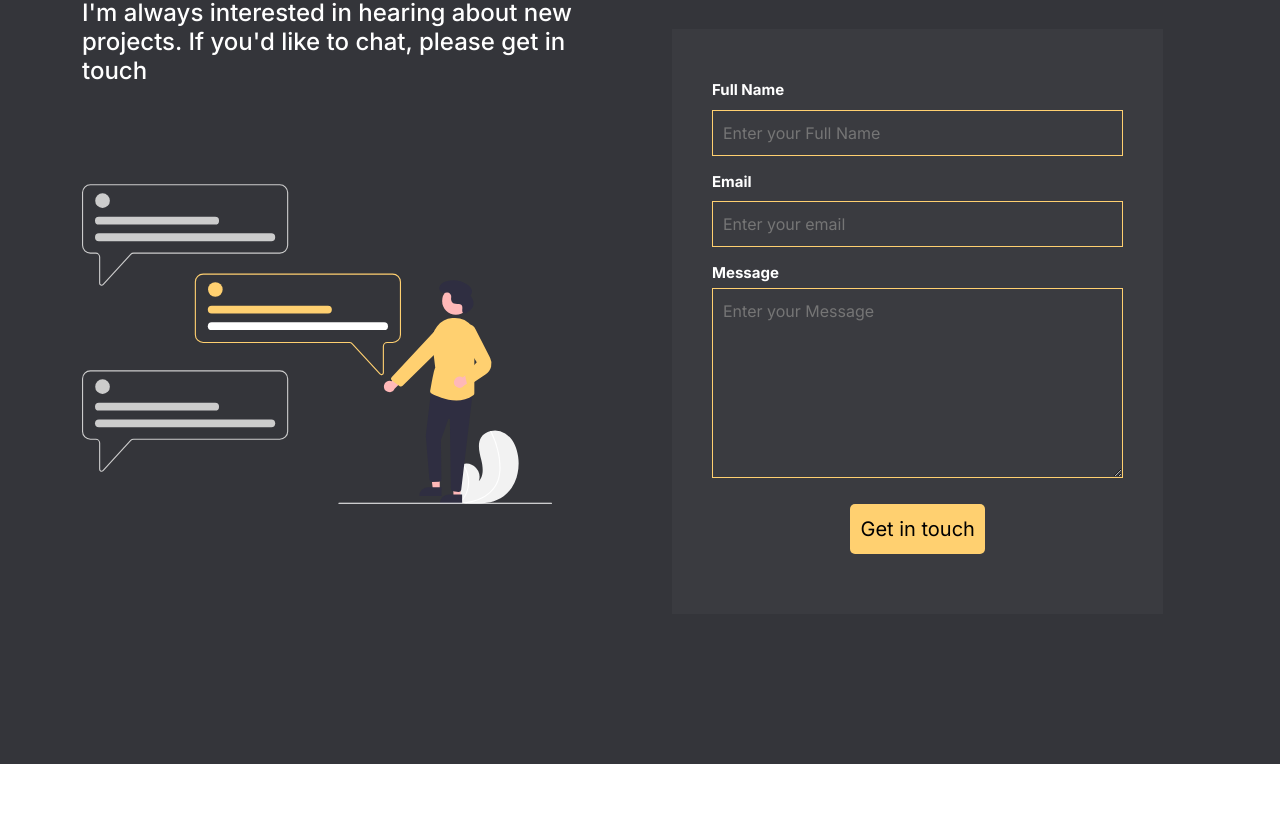
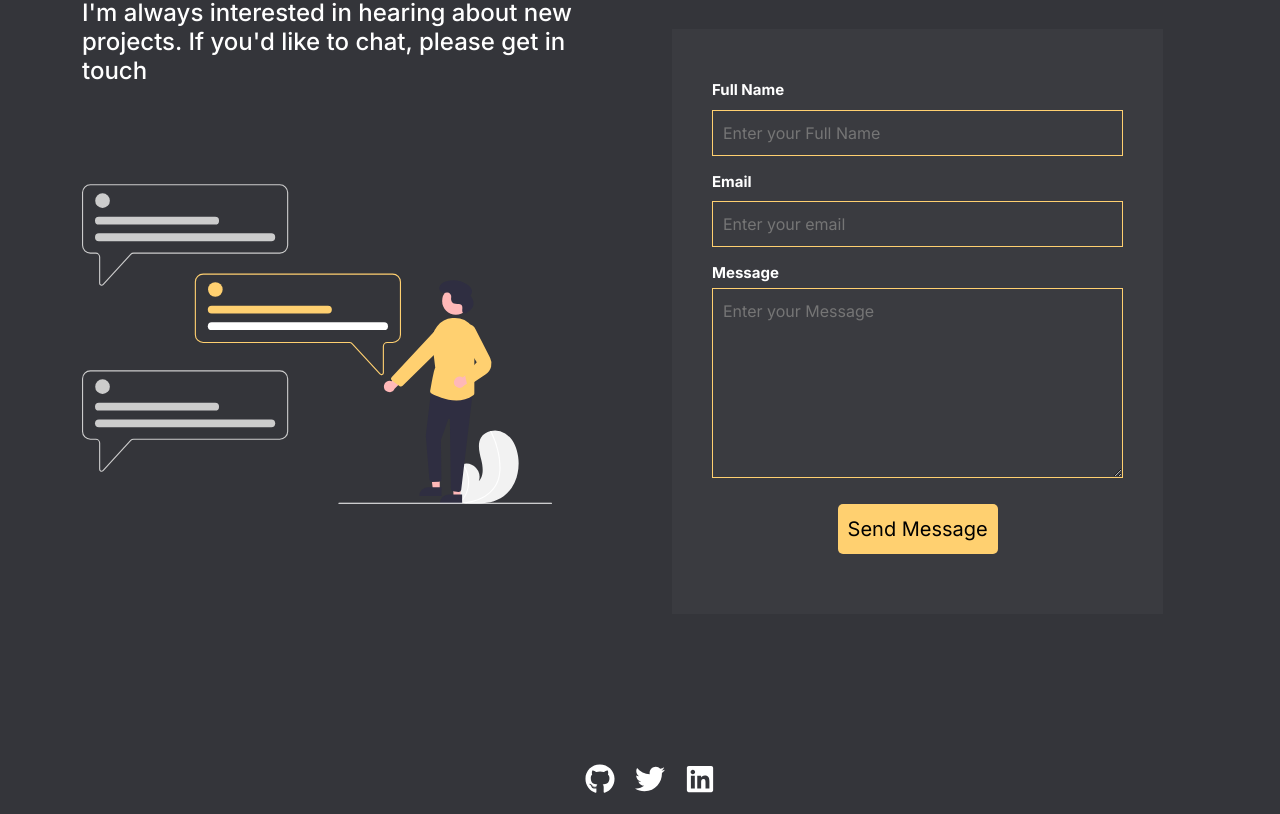
Before and after one commit to Devtiwo/Portfolio, a React (Vite) app: page / in a window 1280 px wide. Shown: the part 3084-3898 px from the top of the page. Before the commit the page ends 3848 px from the top, so only its background shows below. Built offline with nearby package versions, Linux system fonts and the light colour scheme.

Commit message:
Added footer and made changes to the modal component

```diff
--- a/src/App.jsx
+++ b/src/App.jsx
@@ -5,6 +5,7 @@ import Hero from "./assets/components/Hero";
 import About from "./assets/components/About";
 import Projects from "./assets/components/Projects";
 import Contact from "./assets/components/Contact";
+import Footer from "./assets/components/Footer";
 
 function App() {
   return (
@@ -14,6 +15,7 @@ function App() {
       <About />
       <Projects />
       <Contact />
+      <Footer />
     </>
   );
 }
--- /dev/null
+++ b/src/assets/components/Footer.jsx
@@ -0,0 +1,26 @@
+import React from "react";
+import { FaGithub, FaTwitter, FaLinkedin } from "react-icons/fa";
+import style from "./Footer.module.css";
+
+const Footer = () => {
+  return (
+    <section className={style.footwrap}>
+      <div className={style.iconwrapper}>
+        <a href="https://github.com/Devtiwo" target="_blank">
+          <FaGithub className={style.abouticons} />
+        </a>
+        <a href="https://x.com/devtiwo" target="_blank">
+          <FaTwitter className={style.abouticons} />
+        </a>
+        <a
+          href="https://www.linkedin.com/in/taiwo-adetunji-860666225/"
+          target="_blank"
+        >
+          <FaLinkedin className={style.abouticons} />
+        </a>
+      </div>
+    </section>
+  );
+};
+
+export default Footer;
--- /dev/null
+++ b/src/assets/components/Footer.module.css
@@ -0,0 +1,21 @@
+.footwrap {
+  background-color: #34353a;
+}
+
+.iconwrapper {
+  display: flex;
+  justify-content: center;
+  padding-bottom: 20px;
+}
+
+.abouticons {
+  font-size: 30px;
+  margin-left: 20px;
+  cursor: pointer;
+  color: #ffffff;
+}
+
+.abouticons:hover {
+  color: #ffd070;
+  transition: ease-in-out 0.3s;
+}
--- a/src/assets/components/Form.jsx
+++ b/src/assets/components/Form.jsx
@@ -96,7 +96,7 @@ const Form = () => {
           </small>
         </div>
         <div>
-          <button type="submit">Get in touch </button>
+          <button type="submit">Send Message </button>
         </div>
       </form>
       {<Modal show={showModal} onClose={handleCloseModal} />}
```
